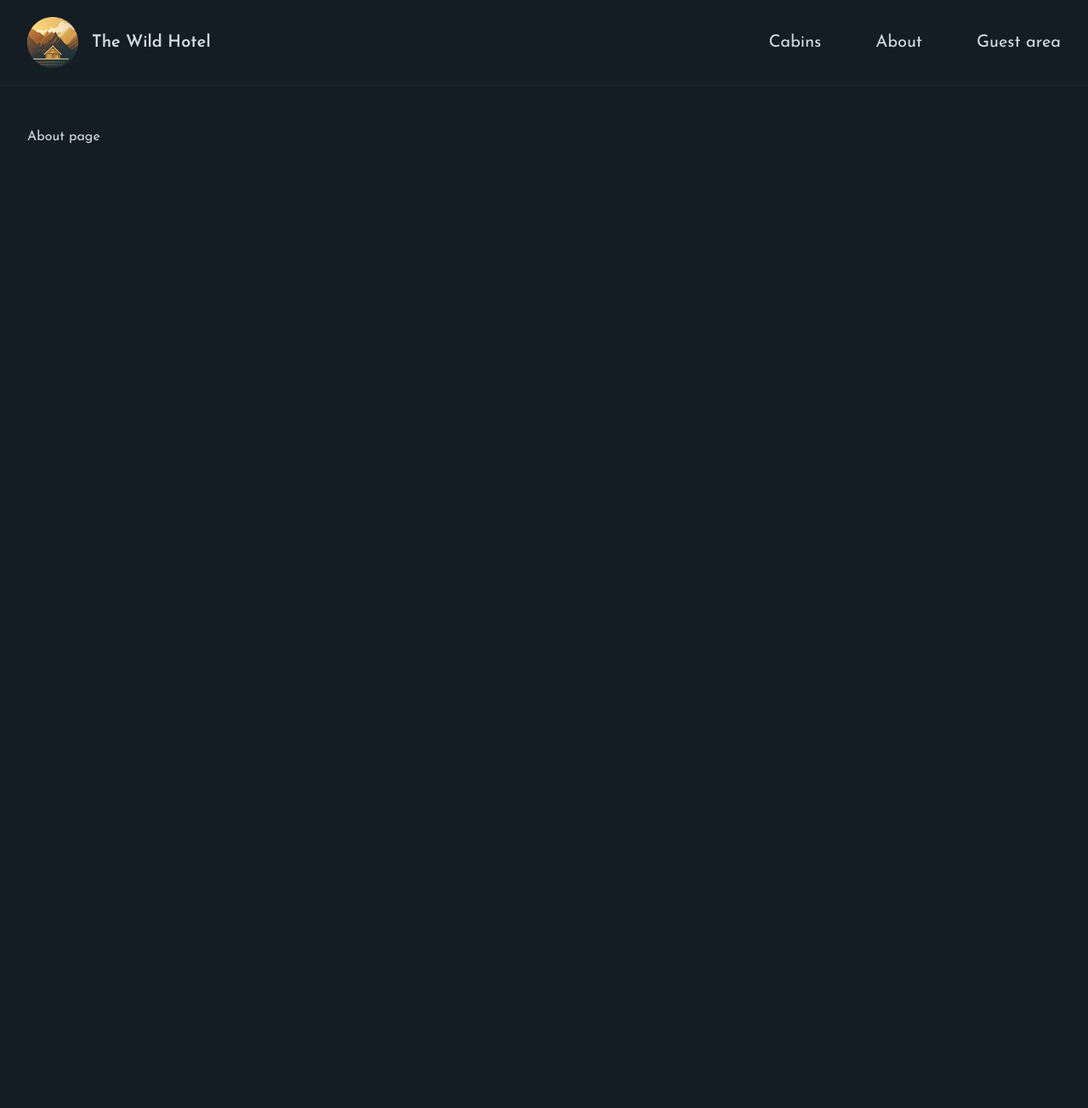
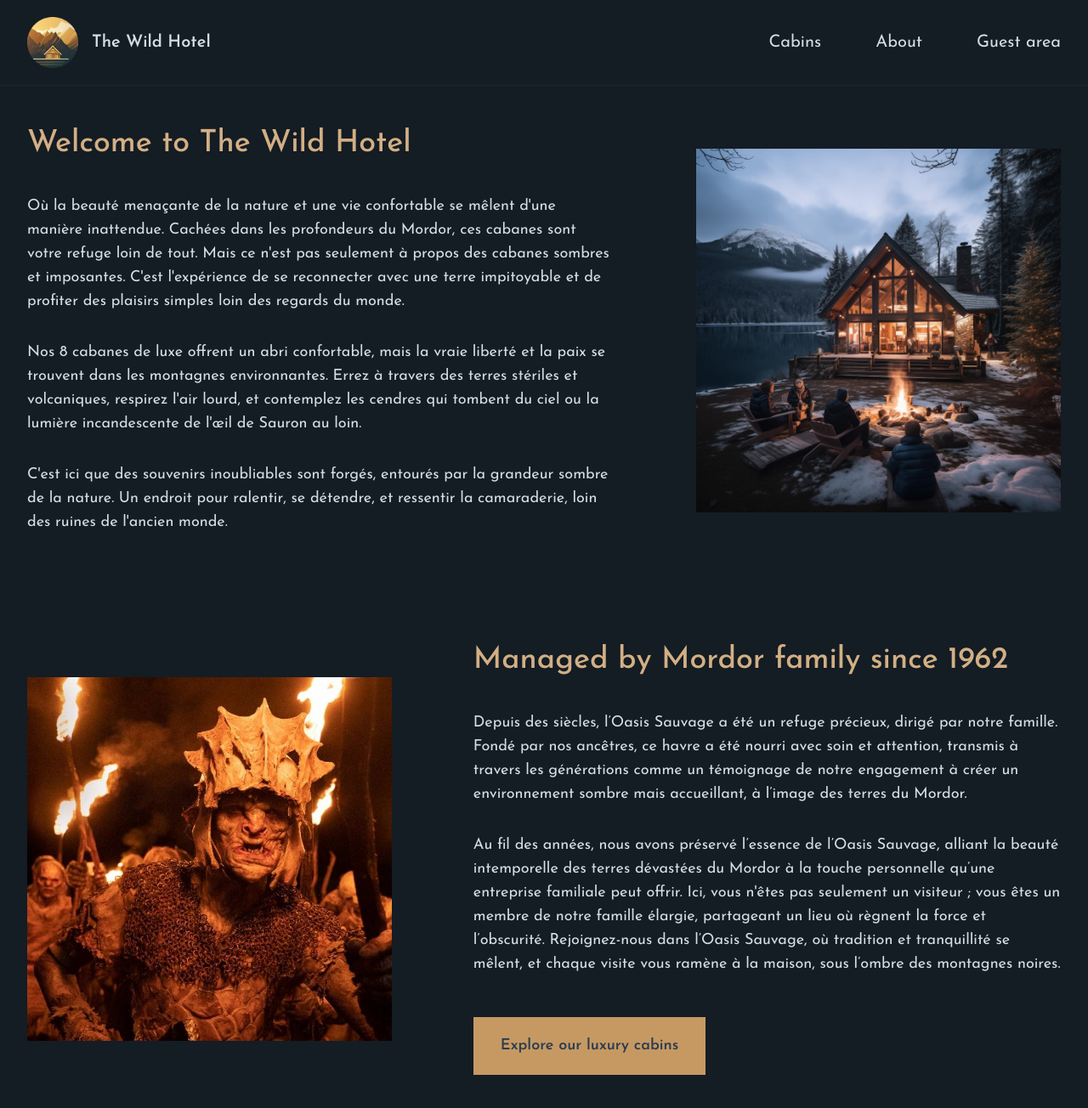
Before and after one commit to CanseFr/Wild-Hotel, a Next.js app: page /about in a window 1280 px wide. Shown: the top 1304 px of the page at 85% size. Before the commit the page ends 800 px from the top, so only its background shows below. Built offline with nearby package versions, Linux system fonts and the light colour scheme.

Commit message:
:sparkles: Upgrade about page

```diff
--- a/app/about/page.tsx
+++ b/app/about/page.tsx
@@ -1,7 +1,87 @@
+import Image from "next/image";
+import imgAbout1 from "@/public/about-1.jpg"
+import imgAbout2 from "@/public/about-2.jpg"
+
 export const metadata = {
     title: "About",
 }
 
-export default function Page(){
-    return <h1>About page</h1>
+export default function Page() {
+
+    return (
+        <div className="grid grid-cols-5 gap-x-24 gap-y-32 text-lg items-center">
+            <div className="col-span-3">
+                <h1 className="text-4xl mb-10 text-accent-400 font-medium">
+                    Welcome to The Wild Hotel
+                </h1>
+
+                <div className="space-y-8">
+
+                    <p>
+                        Où la beauté menaçante de la nature et une vie confortable se mêlent d&#39;une manière inattendue. Cachées dans les profondeurs du Mordor, ces cabanes sont votre refuge loin de
+                        tout. Mais ce n&#39;est pas seulement à propos des cabanes sombres et imposantes. C&#39;est l&#39;expérience de se reconnecter avec une terre impitoyable et de profiter des
+                        plaisirs
+                        simples loin des regards du monde.
+                    </p>
+                    <p>
+                        Nos 8 cabanes de luxe offrent un abri confortable, mais la vraie liberté et la paix se trouvent dans les montagnes environnantes. Errez à travers des terres stériles et
+                        volcaniques, respirez l&#39;air lourd, et contemplez les cendres qui tombent du ciel ou la lumière incandescente de l&#39;œil de Sauron au loin.
+                    </p>
+                    <p>
+                        C&#39;est ici que des souvenirs inoubliables sont forgés, entourés par la grandeur sombre de la nature. Un endroit pour ralentir, se détendre, et ressentir la camaraderie, loin
+                        des
+                        ruines de l&#39;ancien monde.
+                    </p>
+                </div>
+            </div>
+
+            <div className="col-span-2 relative aspect-square">
+                <Image
+                    fill
+                    className="object-cover"
+                    placeholder="blur"
+                    src={imgAbout1}
+                    quality={100}
+                    alt="Family sitting around a fire pit in front of cabin just befor fighting"
+                />
+            </div>
+
+            <div className="col-span-2 relative aspect-square">
+                <Image fill
+                       className="object-cover"
+                       placeholder="blur"
+                       src={imgAbout2}
+                       quality={100}
+                       alt="Family that manages The Wild Oasis"/>
+            </div>
+
+            <div className="col-span-3">
+                <h1 className="text-4xl mb-10 text-accent-400 font-medium">
+                    Managed by Mordor family since 1962
+                </h1>
+
+                <div className="space-y-8">
+                    <p>
+                        Depuis des siècles, l’Oasis Sauvage a été un refuge précieux, dirigé par notre famille. Fondé par nos ancêtres, ce havre a été nourri avec soin et attention, transmis à travers
+                        les générations comme un témoignage de notre engagement à créer un environnement sombre mais accueillant, à l’image des terres du Mordor.
+                    </p>
+                    <p>
+                        Au fil des années, nous avons préservé l’essence de l’Oasis Sauvage, alliant la beauté intemporelle des terres dévastées du Mordor à la touche personnelle qu’une entreprise
+                        familiale peut offrir. Ici, vous n&#39;êtes pas seulement un visiteur ; vous êtes un membre de notre famille élargie, partageant un lieu où règnent la force et l’obscurité.
+                        Rejoignez-nous dans l’Oasis Sauvage, où tradition et tranquillité se mêlent, et chaque visite vous ramène à la maison, sous l’ombre des montagnes noires.
+                    </p>
+
+
+                    <div>
+                        <a
+                            href="/cabins"
+                            className="inline-block mt-4 bg-accent-500 px-8 py-5 text-primary-800 text-lg font-semibold hover:bg-accent-600 transition-all"
+                        >
+                            Explore our luxury cabins
+                        </a>
+                    </div>
+                </div>
+            </div>
+        </div>
+    );
 }
```
